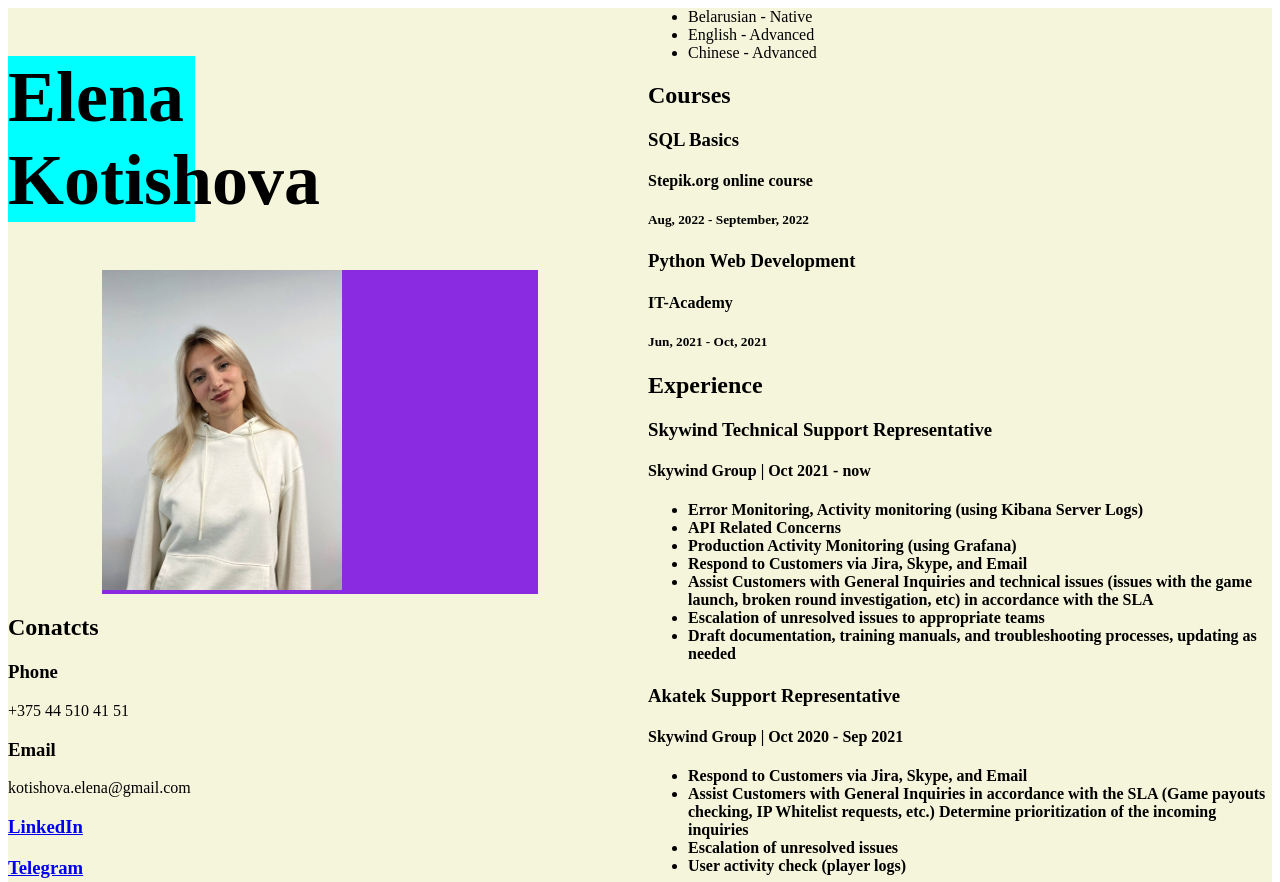
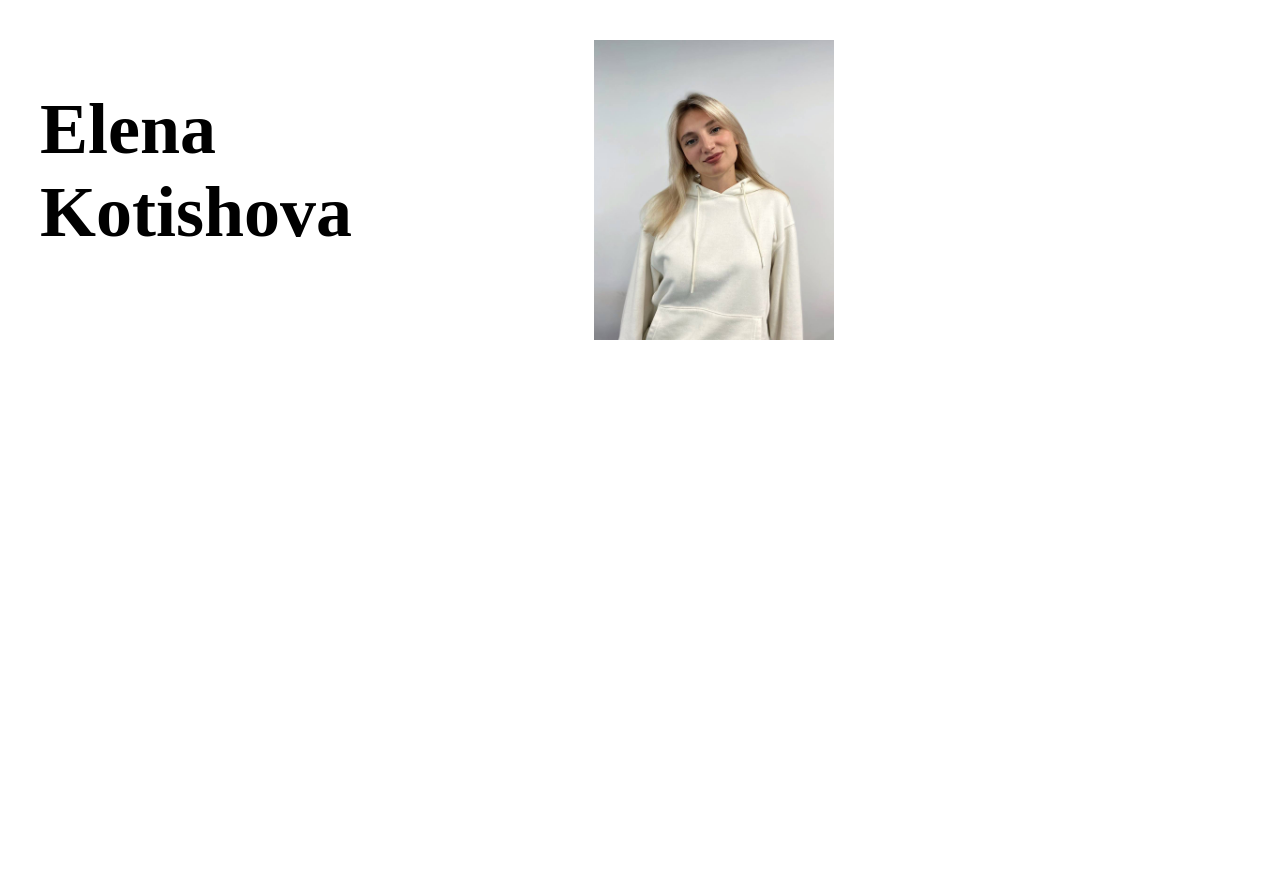
Before and after one commit to lenakotishova/rsschool-cv, a plain HTML site: page index.html in a window 1280 px wide. Shown: the top 882 px of the page. Drawn offline with Linux system fonts and the light colour scheme.

Commit message:
add header layout

```diff
--- a/index.html
+++ b/index.html
@@ -8,12 +8,15 @@
 <div>
 <div class="page">
 
-<div class="name">
+<header> <div class="name">
     <h1>Elena Kotishova</h1>
     </div>
+
     <div class="image-field">
-    <img src="/img/photo.jpg" alt="photo" width="240px" height="320px">
+        <img src="/img/photo.jpg" alt="photo" width="50%" height="50%" style="float: right">
     </div>
+</header>
+<!--
     <div>
     <h2><strong>Conatcts</strong></h2>
     </div>
@@ -90,6 +93,7 @@
         <h4>2019 - 2020</h4>
         </div>
     </div>
+-->
 </div>
 </body>
 </html>
--- a/style.css
+++ b/style.css
@@ -1,21 +1,34 @@
-.image-field {
-    width: 70%;
-    margin: auto;
-    background-color: blueviolet;
+html,body{
+    height: 297mm;
+    width: 210mm;
+		margin: 5px;
+		padding: 15px;
+}
+header {
+    display: flex;
+    min-height: 10em;
+    display: table-cell;
+    vertical-align: middle;
+ }
+ .name {
+    display: table-cell;
+    vertical-align: middle;
+    font-size: 36px;
+}
+img {
+    height: auto;
+    width: auto;
+    max-width: 300px;
+    max-height: 300px;
+    float: right;
 }
 .page {
     display: flexbox;
+    column-gap: 2px;
     flex-wrap: wrap;
     margin: auto;
     align-items: center;
     column-count: 2;
-    background-color: beige;
+    align-items: baseline;
+    flex-direction: row;
 }
-.name {
-    flex-wrap: wrap;
-    width: 30%;
-    text-align: center;
-    font-size: 36px;
-    text-align: left;
-    background-color: aqua;
-}
```
Lines whose indentation alone changed are shown as unchanged.
